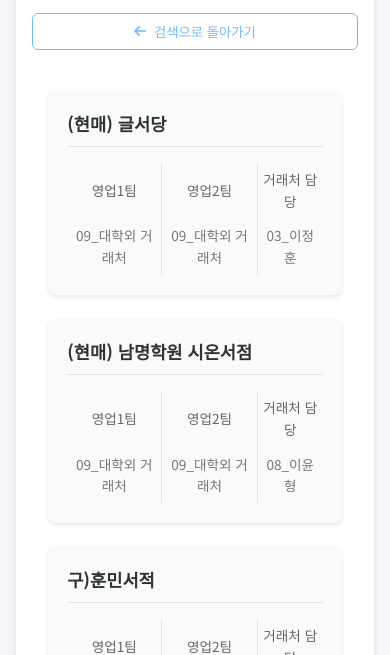
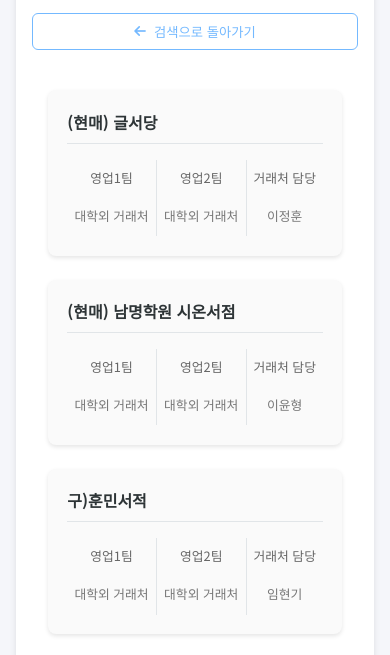
Before and after one commit to kxowls/find_sales, a website: page index.html in a window 390 px wide. Both pictures are taken after a click on the button 195 px from the left and 205 px from the top of the page. Shown: the part 167-822 px from the top of the page. Drawn offline with Linux system fonts and the light colour scheme; no server answers.

Commit message:
담당자 이름만 표시하도록 수정 및 줄바꿈 개선

```diff
--- a/script.js
+++ b/script.js
@@ -189,10 +189,10 @@ document.addEventListener('DOMContentLoaded', () => {
             // 검색어 하이라이트 적용
             const nameHighlighted = highlightText(item.name || '거래처명 없음', currentSearchTerm);
 
-            // 담당자 정보 표시
-            let sales1Display = item.sales1 || '-';
-            let sales2Display = item.sales2 || '-';
-            let managerDisplay = item.manager || '-';
+            // 담당자 정보 표시 - 코드(_이전) 제거하고 이름만 표시
+            let sales1Display = extractName(item.sales1);
+            let sales2Display = extractName(item.sales2);
+            let managerDisplay = extractName(item.manager);
 
             companyItem.innerHTML = `
                 <h3>${nameHighlighted}</h3>
@@ -216,15 +216,31 @@ document.addEventListener('DOMContentLoaded', () => {
         companyList.appendChild(gridContainer);
     }
 
+    // 담당자 코드에서 이름만 추출하는 함수
+    function extractName(text) {
+        if (!text) return '-';
+
+        // xx_이름 형식에서 이름만 추출
+        const match = text.match(/_([^_]+)$/);
+        if (match && match[1]) {
+            return match[1];
+        }
+
+        return text;
+    }
+
     // 상세 정보 표시
     function showDetails(item, addToHistory = true) {
         // 모든 필드에 하이라이트 적용
         const nameHighlighted = highlightText(item.name || '정보 없음', currentSearchTerm);
         const phoneHighlighted = highlightText(item.phone || '정보 없음', currentSearchTerm);
         const addressHighlighted = highlightText(item.address || '정보 없음', currentSearchTerm);
-        const managerHighlighted = highlightText(item.manager || '정보 없음', currentSearchTerm);
-        const sales1Highlighted = highlightText(item.sales1 || '정보 없음', currentSearchTerm);
-        const sales2Highlighted = highlightText(item.sales2 || '정보 없음', currentSearchTerm);
+
+        // 담당자 정보는 이름만 표시
+        const managerHighlighted = highlightText(extractName(item.manager), currentSearchTerm);
+        const sales1Highlighted = highlightText(extractName(item.sales1), currentSearchTerm);
+        const sales2Highlighted = highlightText(extractName(item.sales2), currentSearchTerm);
+
         const regionHighlighted = highlightText(item.region || '정보 없음', currentSearchTerm);
         const universityHighlighted = highlightText(item.university || '대학 아님', currentSearchTerm);
 
--- a/styles.css
+++ b/styles.css
@@ -306,6 +306,7 @@ header h1 {
     text-align: center;
     border: none;
     font-weight: normal;
+    white-space: nowrap;
 }
 
 .company-table td {
@@ -321,13 +322,16 @@ header h1 {
     border-right: 1px solid #e1e5e8;
 }
 
-@media (max-width: 768px) {
-    .company-table {
+@media (max-width: 576px) {
+    .company-item h3 {
+        font-size: 1rem;
+    }
+
+    .company-table th {
         font-size: 0.8rem;
     }
 
-    .company-table th,
     .company-table td {
-        padding: 0.4rem 0.2rem;
+        font-size: 0.8rem;
     }
 }
```
